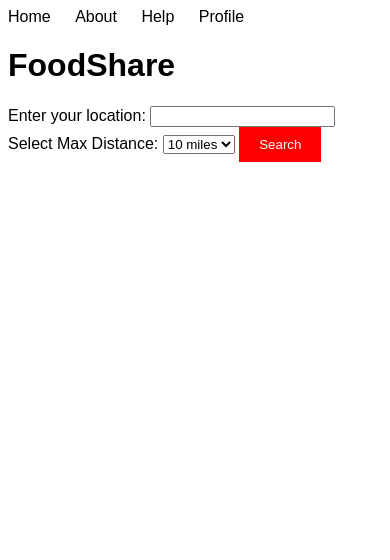
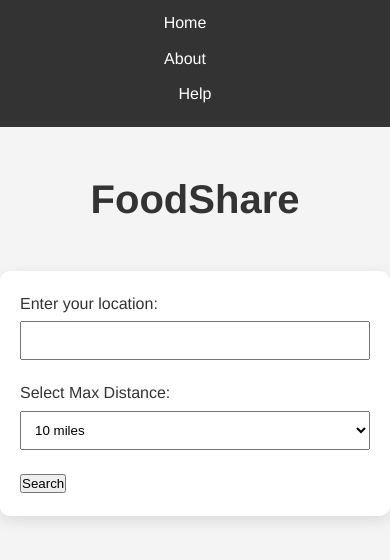
Before and after one commit to amohindru/326_proj, a website: page src/client/index.html in a window 390 px wide. Drawn offline with Linux system fonts and the light colour scheme.

Commit message:
new css and full removal of profile

```diff
--- a/src/client/index.html
+++ b/src/client/index.html
@@ -14,7 +14,6 @@
     <li><a href="index.html">Home</a></li>
     <li><a href="about.html">About</a></li>
     <li><a href="help.html">Help</a></li>
-    <li><a href="profile.html">Profile</a></li>
   </ul>
 </nav>
 
--- a/src/client/styles.css
+++ b/src/client/styles.css
@@ -1,38 +1,140 @@
+/* Reset some default styles */
+* {
+  margin: 0;
+  padding: 0;
+  box-sizing: border-box;
+}
+
 body {
-    font-family: Arial, sans-serif;
+  font-family: 'Helvetica Neue', Arial, sans-serif;
+  line-height: 1.6;
+  background: #f4f4f4;
+  color: #333;
+}
+
+/* Navigation Bar Styles */
+nav {
+  background: #333;
+  color: #fff;
+  padding: 10px 20px;
 }
 
 nav ul {
   list-style-type: none;
-    margin: 0;
-    padding: 0;
+  display: flex;
+  align-items: center;
 }
 
 nav ul li {
-    display: inline;
   margin-right: 20px;
+}
+
+nav ul li:last-child {
+  margin-right: 0;
 }
 
 nav a {
   text-decoration: none;
-    color: black;
+  color: #fff;
+  transition: color 0.3s ease-in-out;
 }
 
-  button {
-    background-color: red;
-    color: white;
+nav a:hover {
+  color: #f4f4f4;
+  text-decoration: underline;
+}
+
+/* Utility Classes */
+.container {
+  max-width: 1100px;
+  margin: auto;
+  overflow: hidden;
+  padding: 0 20px;
+}
+
+.btn {
+  display: inline-block;
+  background: #e8491d;
+  color: #fff;
   padding: 10px 20px;
   border: none;
   cursor: pointer;
+  transition: background 0.3s ease-in-out;
 }
 
-  button:hover {
-    background-color: darkred;
+.btn:hover {
+  background: #333;
 }
 
-  .center {
+/* Home Page Styles */
+#home h1 {
+  color: #333;
+  font-size: 2.5rem;
+  text-align: center;
+  margin: 40px 0;
+}
+
+#search-form {
+  max-width: 500px;
+  margin: 20px auto;
+  padding: 20px;
+  background: #fff;
+  border-radius: 10px;
+  box-shadow: 0 5px 15px rgba(0, 0, 0, 0.1);
+}
+
+#search-form label {
   display: block;
-    margin-left: auto;
-    margin-right: auto;
-    width: 50%;
+  margin-bottom: 5px;
 }
+
+#search-form input,
+#search-form select {
+  width: 100%;
+  padding: 10px;
+  margin-bottom: 20px;
+}
+
+/* Results Page Styles */
+#results {
+  padding: 20px;
+}
+
+#results h2 {
+  margin-bottom: 20px;
+}
+
+#results-list li {
+  background: #fff;
+  padding: 10px;
+  border-bottom: 1px solid #ccc;
+  cursor: pointer;
+  transition: background 0.3s ease-in-out;
+}
+
+#results-list li:hover {
+  background: #e8491d;
+  color: #fff;
+}
+
+/* About Page Styles */
+#about {
+  padding: 20px;
+}
+
+/* Help Page Styles */
+#help {
+  padding: 20px;
+}
+
+/* Responsive Design */
+@media (max-width: 768px) {
+  nav ul {
+    flex-direction: column;
+    text-align: center;
+  }
+
+  nav ul li {
+    margin-bottom: 10px;
+  }
+}
```
Also changed, not shown: src/client/about.html (+0 -1 lines), src/client/help.html (+0 -1 lines), src/client/results.html (+0 -1 lines). Lines whose indentation alone changed are shown as unchanged.
